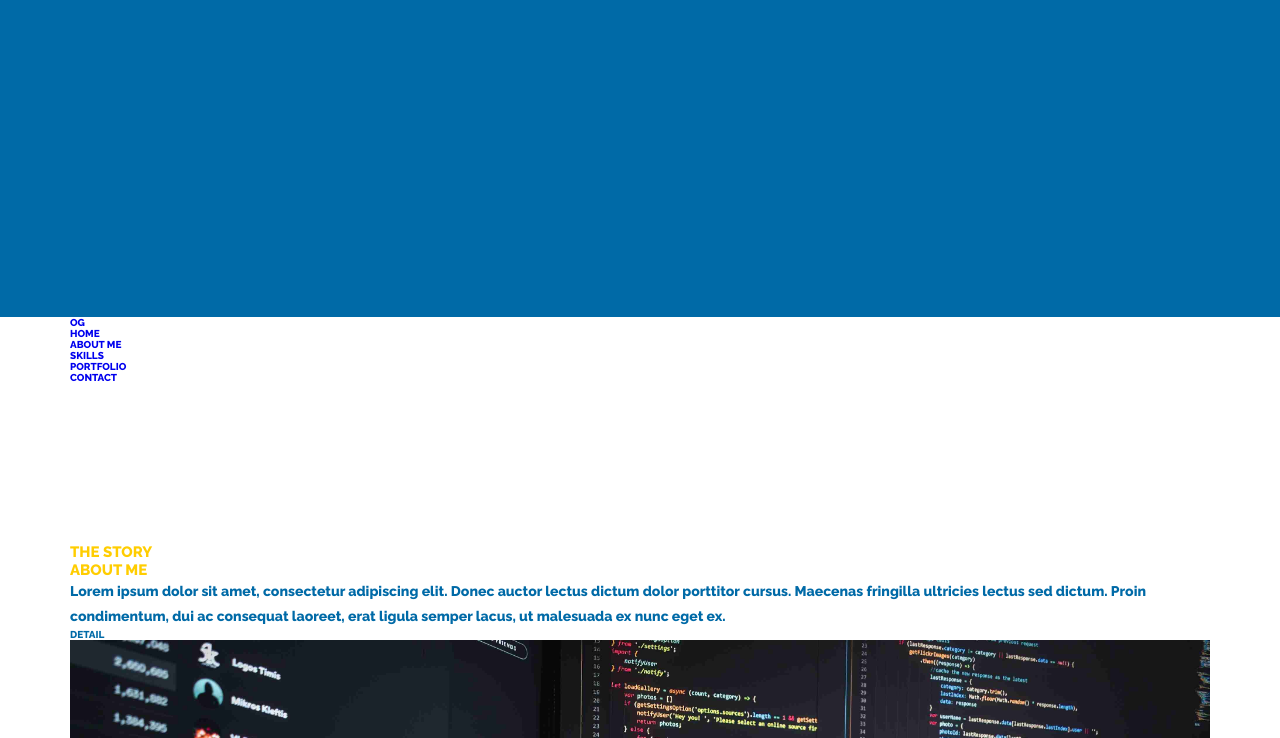
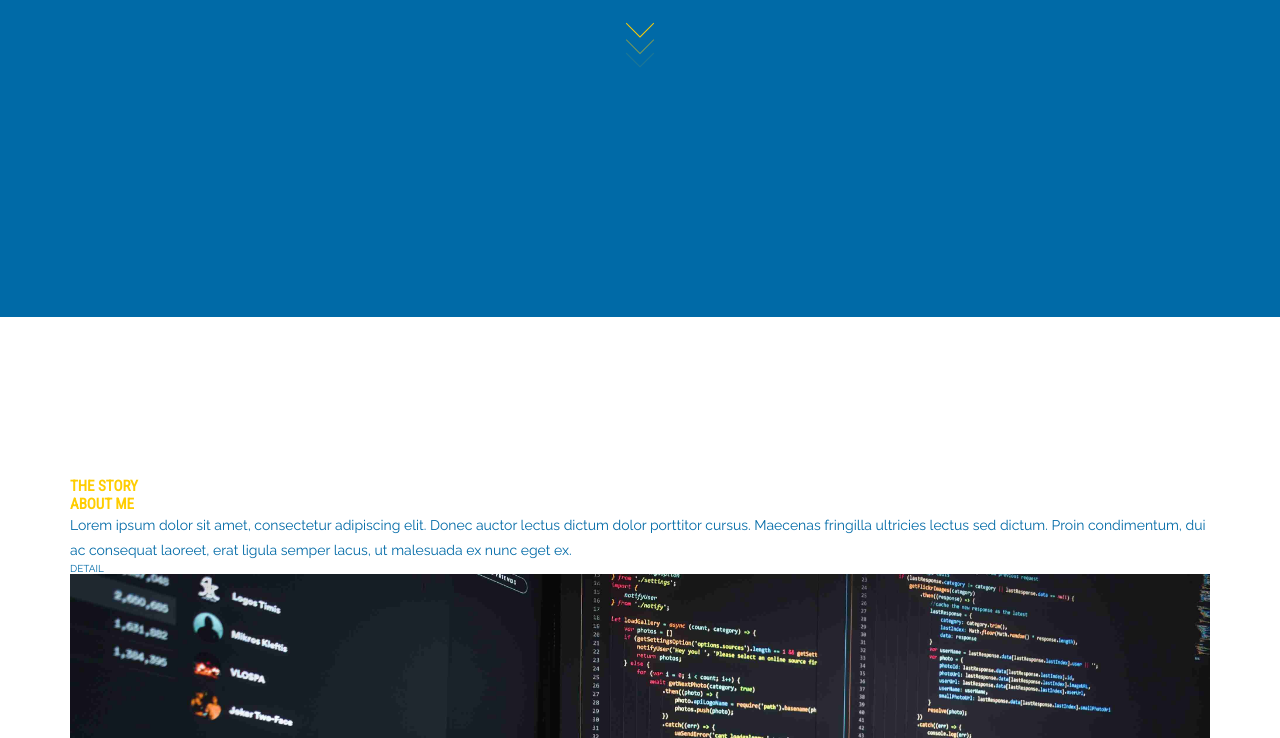
Before and after one commit to AnarAshrafov/MyPersonalWebSite, a plain HTML site: page index.html in a window 1280 px wide. Shown: the part 483-1221 px from the top of the page. Drawn offline with Linux system fonts and the light colour scheme.

Commit message:
Adding CSS Rules for Hero Section,Navigation Section and Logo

```diff
--- a/CSS/styles.css
+++ b/CSS/styles.css
@@ -1,6 +1,6 @@
 /** Fonts**/
 
-@import url('https://fonts.googleapis.com/css2?family=Raleway:wght@800&family=Roboto+Condensed:ital,wght@1,700&display=swap');
+@import url('https://fonts.googleapis.com/css2?family=Raleway&family=Roboto+Condensed&display=swap');
 
 /** General Settings **/
 
@@ -18,6 +18,8 @@
     --secondary-color:#FFCD00;
     --light-color:#FFCD00;
     --dark-color:#006AA7;
+    --hover-color:#FFFFFF;
+    --general-transition: all .4s ease;
 }
 
 html{
@@ -42,7 +44,7 @@ p{
 
 h1,h2,h3,h4{
     color: var(--secondary-color);
-    font-family: var(--primary-font);
+    font-family: var(--secondary-font);
 }
 
 button{
@@ -55,7 +57,7 @@ button{
 
 a{
     text-decoration: none;
-    font-family: var(--primary-font);
+    font-family: var(--secondary-font);
 
 }
 
@@ -108,3 +110,117 @@ ul{
     letter-spacing: 2.4rem;
     padding-bottom: 2rem;
 }
+
+.arrows{
+    margin-left: 50%;
+    padding-top: 4rem;
+}
+
+.arrows span{
+    display: block;
+    width: 2rem;
+    height: 2rem;
+    border-bottom: 1px solid var(--secondary-color);
+    border-right: 1px solid var(--secondary-color);
+    transform: rotate(45deg);
+    margin: -1rem;
+    animation: arrows-animate 2s infinite;
+
+}
+
+.arrows span:nth-child(2) {
+    animation-delay: -0.3s;
+}
+
+.arrows span:nth-child(3) {
+    animation-delay: -0.6s;
+}
+
+@keyframes arrows-animate {
+    0%
+    {
+      opacity: 0;
+      transform: rotate(45deg) translate(-2rem, -2rem);
+    }
+    50%
+    {
+      opacity: 1;
+    }
+    100%
+    {
+      opacity: 0;
+      transform: rotate(45deg) translate(2rem, 2rem);
+    }
+
+}
+
+/** Navigation Menu **/
+
+.nav{
+    background-color: var(--secondary-color);
+    position: fixed;
+    top: 0;
+    width: 100%;
+    z-index: 99;
+}
+
+.navbar{
+    display: flex;
+    justify-content: space-between;
+    align-items: center;
+    height: 8rem;
+}
+
+.nav-list{
+    display: flex;
+}
+
+.nav-item{
+    padding: 0 2rem;
+}
+
+.nav-link {
+    font-size: 1.6rem;
+    letter-spacing: .2rem;
+    color: var(--dark-color);
+    font-weight: 700;
+    transition: var(--general-transition);
+}
+
+.nav-link:hover{
+    color: var(--hover-color);
+}
+
+.nav-link::after {
+    content: '';
+    display: block;
+    height: .2rem;
+    width: 0;
+    opacity: 0;
+    background-color: var(--dark-color);
+    transition: var(--general-transition);
+}
+
+.nav-link:hover::after{
+    width: 100%;
+    opacity: 1;
+}
+
+/** LOGO **/
+
+.logo {
+    font-size: 4rem;
+    width: 7rem;
+    height: 7rem;
+    background-color: var(--primary-color);
+    text-align: center;
+    line-height: 7rem;
+    border-radius: 50%;
+    color: var(--light-color);
+}
+
+.logo:hover{
+    background-color: var(--light-color);
+    color: var(--dark-color);
+    border: solid 0.2rem var(--primary-color);
+}
--- a/index.html
+++ b/index.html
@@ -39,7 +39,7 @@
     <header>
         <nav class="nav">
             <div class="container navbar">
-                <a href="#" class="logo">OG</a>
+                <a href="#" class="logo">AA</a>
                 <ul class="nav-list">
                     <li class="nav-item">
                         <a href="#" class="nav-link">HOME</a>
```
